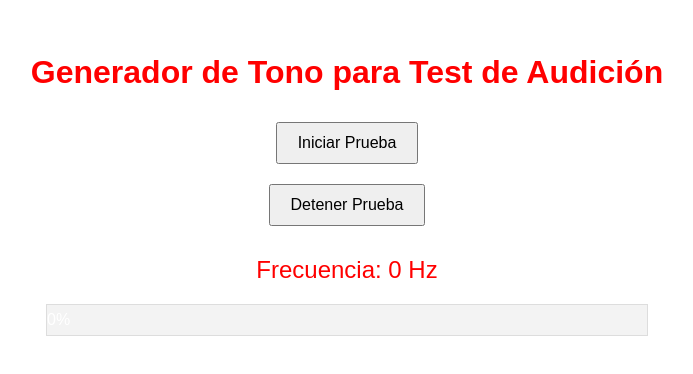
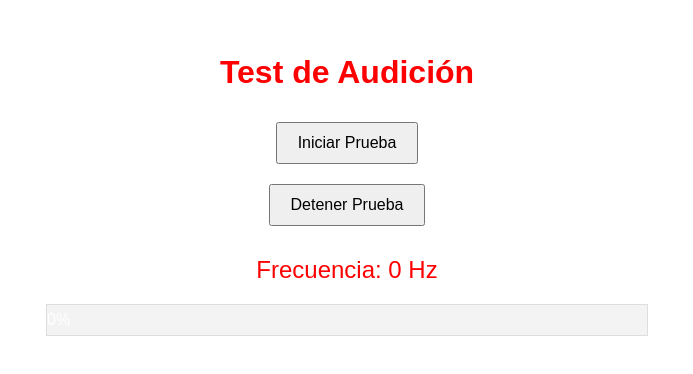
Before and after one commit to GustavoDanielRodas/awdx, a plain HTML site: page index.html in a window 1280 px wide. Shown: the part 216-590 px from the top of the page, without its empty margins (293-986 px from the left). Drawn offline with Linux system fonts and the light colour scheme.

Commit message:
Update index.html

```diff
--- a/index.html
+++ b/index.html
@@ -58,7 +58,7 @@
     </style>
 </head>
 <body>
-    <h1>Generador de Tono para Test de Audición</h1>
+    <h1>Test de Audición</h1>
     <button onclick="startTone()">Iniciar Prueba</button>
     <button onclick="stopTone()">Detener Prueba</button>
     <div id="frequencyDisplay">Frecuencia: 0 Hz</div>
```
